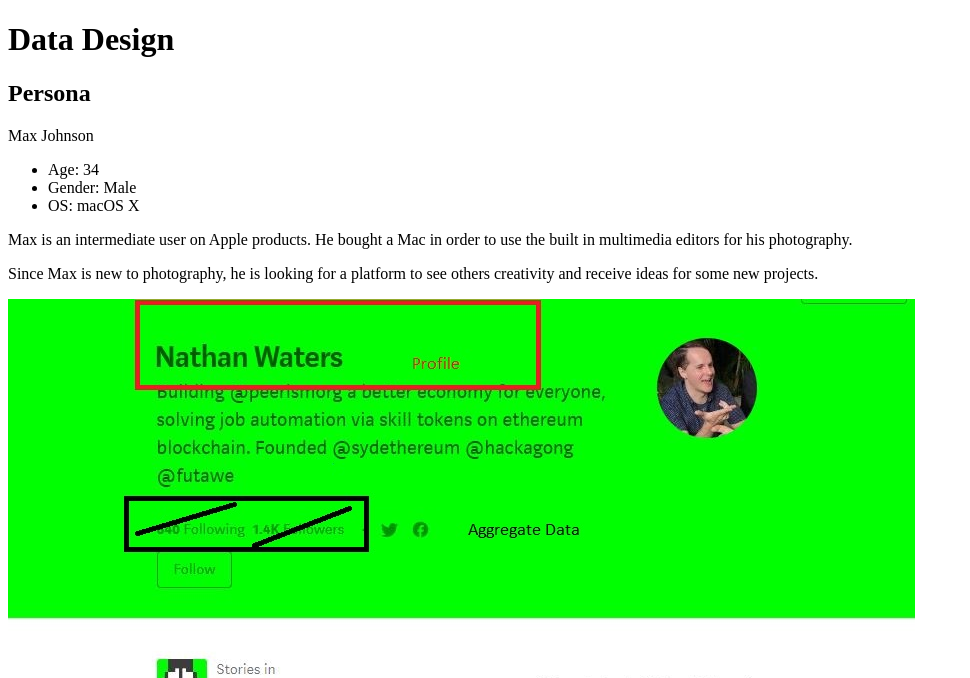
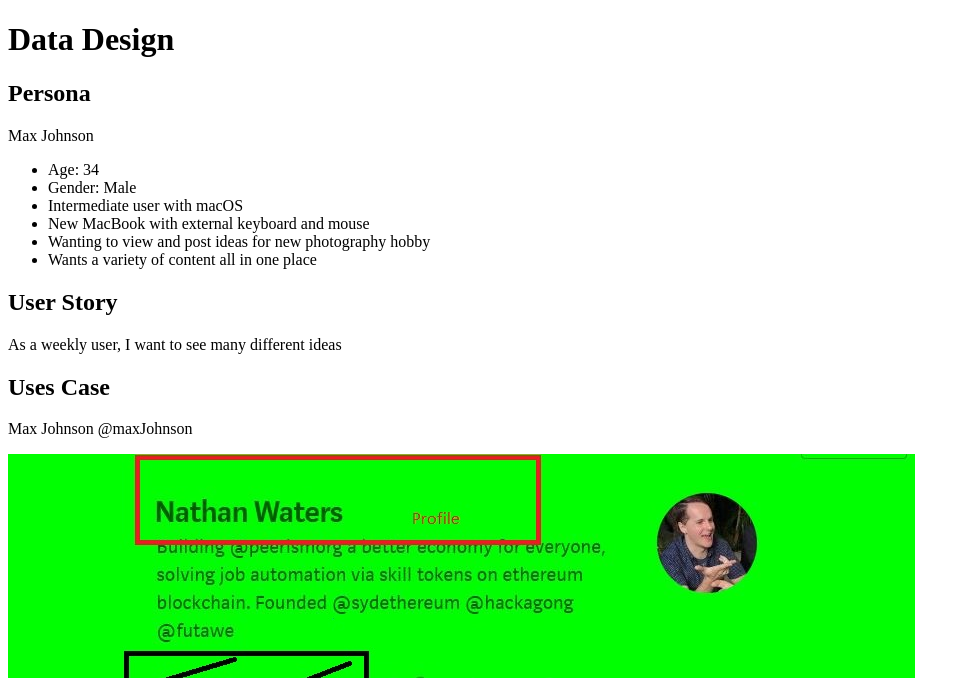
Before and after one commit to codingLyfe/data-design, a PHP site: page / in a window 1280 px wide. Shown: the top 678 px of the page, without its empty margins (0-970 px from the left). Run offline with PHP 8.4, Linux system fonts and the light colour scheme.

Commit message:
more persona, added user story

```diff
--- a/index.php
+++ b/index.php
@@ -12,10 +12,18 @@
 			<ul>
 				<li>Age: 34</li>
 				<li>Gender: Male</li>
-				<li>OS: macOS X</li>
+				<li>Intermediate user with macOS</li>
+				<li>New MacBook with external keyboard and mouse</li>
+				<li>Wanting to view and post ideas for new photography hobby</li>
+				<li>Wants a variety of content all in one place</li>
 			</ul>
-		<p>Max is an intermediate user on Apple products. He bought a Mac in order to use the built in multimedia editors for his photography.</p>
-		<p>Since Max is new to photography, he is looking for a platform to see others creativity and receive ideas for some new projects.</p>
+
+		<h2>User Story</h2>
+		<p>As a weekly user, I want to see many different ideas</p>
+
+		<h2>Uses Case</h2>
+		<p>Max Johnson @maxJohnson</p>
+
 		<img src = "images/dataDesign-markup.jpg" alt = "data design markup">
 		<br>
 		<h3><span id = "redColorTxt">Profile</span></h3>
```
